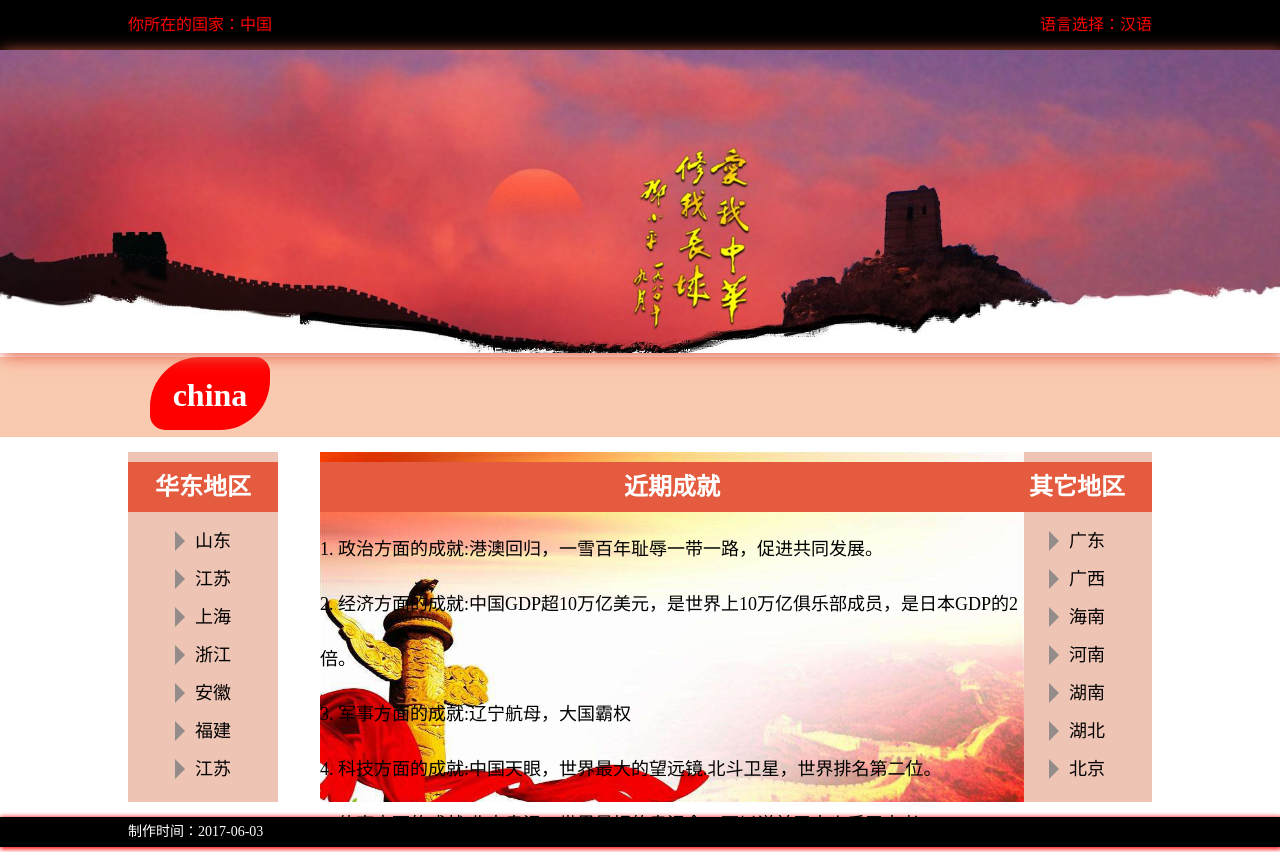
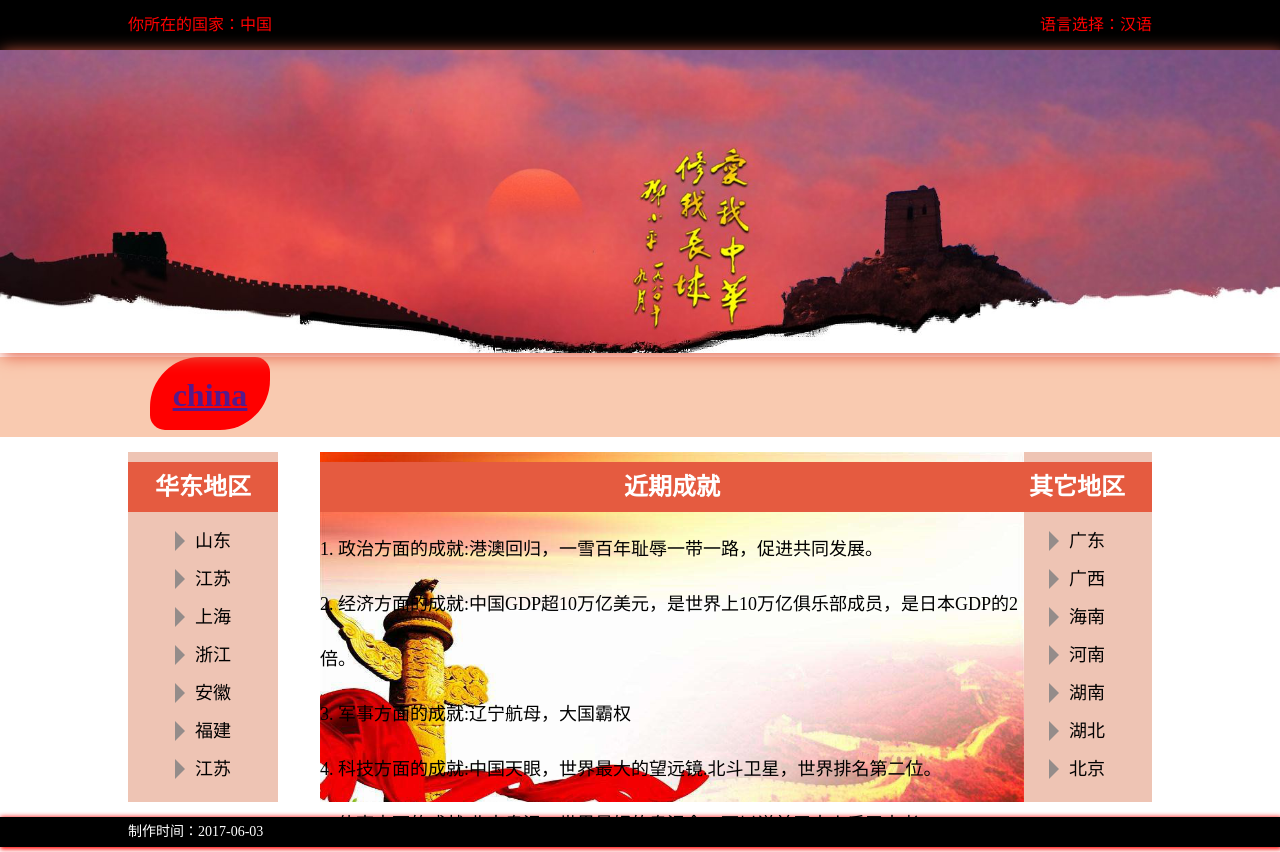
Before and after one commit to liysyun/demo1, a plain HTML site: page index.html in a window 1280 px wide. Drawn offline with Linux system fonts and the light colour scheme.

Commit message:
修正index.html

```diff
--- a/index.html
+++ b/index.html
@@ -16,7 +16,7 @@
         <img src="image/banner.jpg"  alt="爱我中华" title="爱我中华"/>
     </div>
     <div class="main-banner">
-            <h1>china</h1>
+            <h1><a href="">china</a></h1>
     </div>
     <div class="main">
 
```
